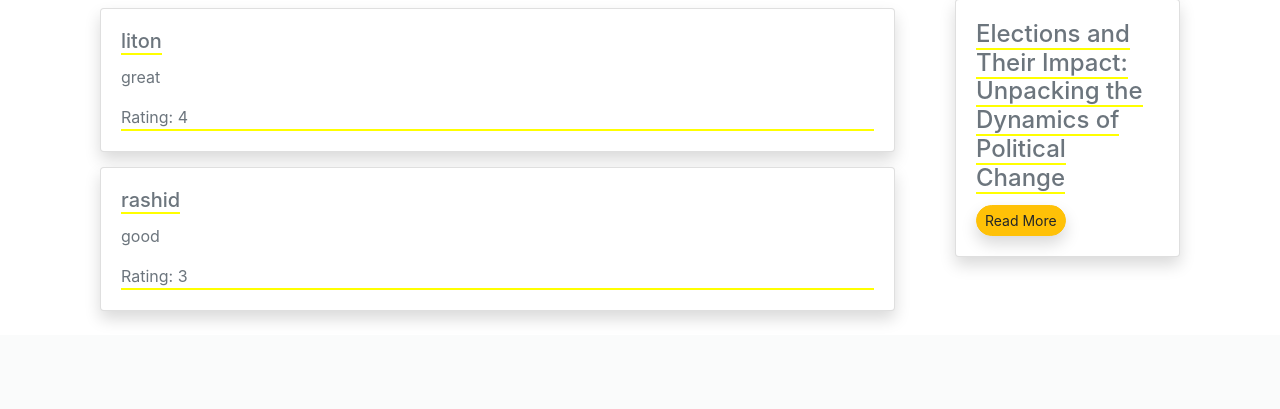
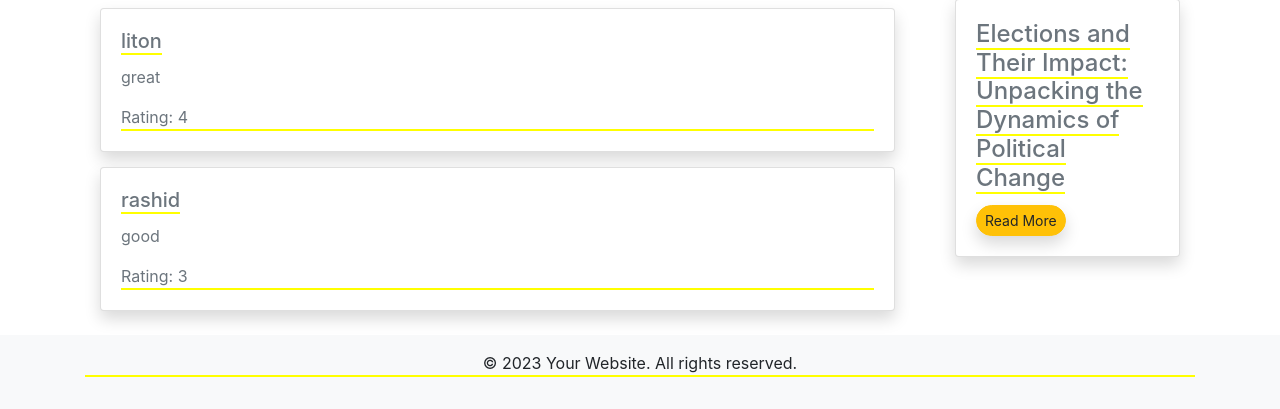
Before and after one commit to naembfh/quill_spec, a Django app: page /category/article/7/ in a window 1280 px wide. Shown: the part 495-904 px from the top of the page. Before the commit the page ends 815 px from the top, so only its background shows below. Run offline with Django 4.2, Linux system fonts and the light colour scheme; data comes from the database, SQL or seed files in the repository; some libraries are stand-ins or nearby versions.

Commit message:
footer_add

```diff
--- a/core/templates/core/base.html
+++ b/core/templates/core/base.html
@@ -15,6 +15,15 @@
 {% block content %}
 
 {% endblock content %}
+   <!-- Footer -->
+   <footer class="bg-light text-center py-3">
+    <div class="container">
+        <p style="border-bottom: 2px solid yellow;">
+            &copy; 2023 Your Website. All rights reserved.
+        </p>
+    </div>
+</footer>
+
 
   <script src="https://code.jquery.com/jquery-3.5.1.slim.min.js"></script>
   <script src="https://cdn.jsdelivr.net/npm/@popperjs/core@2.9.2/dist/umd/popper.min.js"></script>
```
